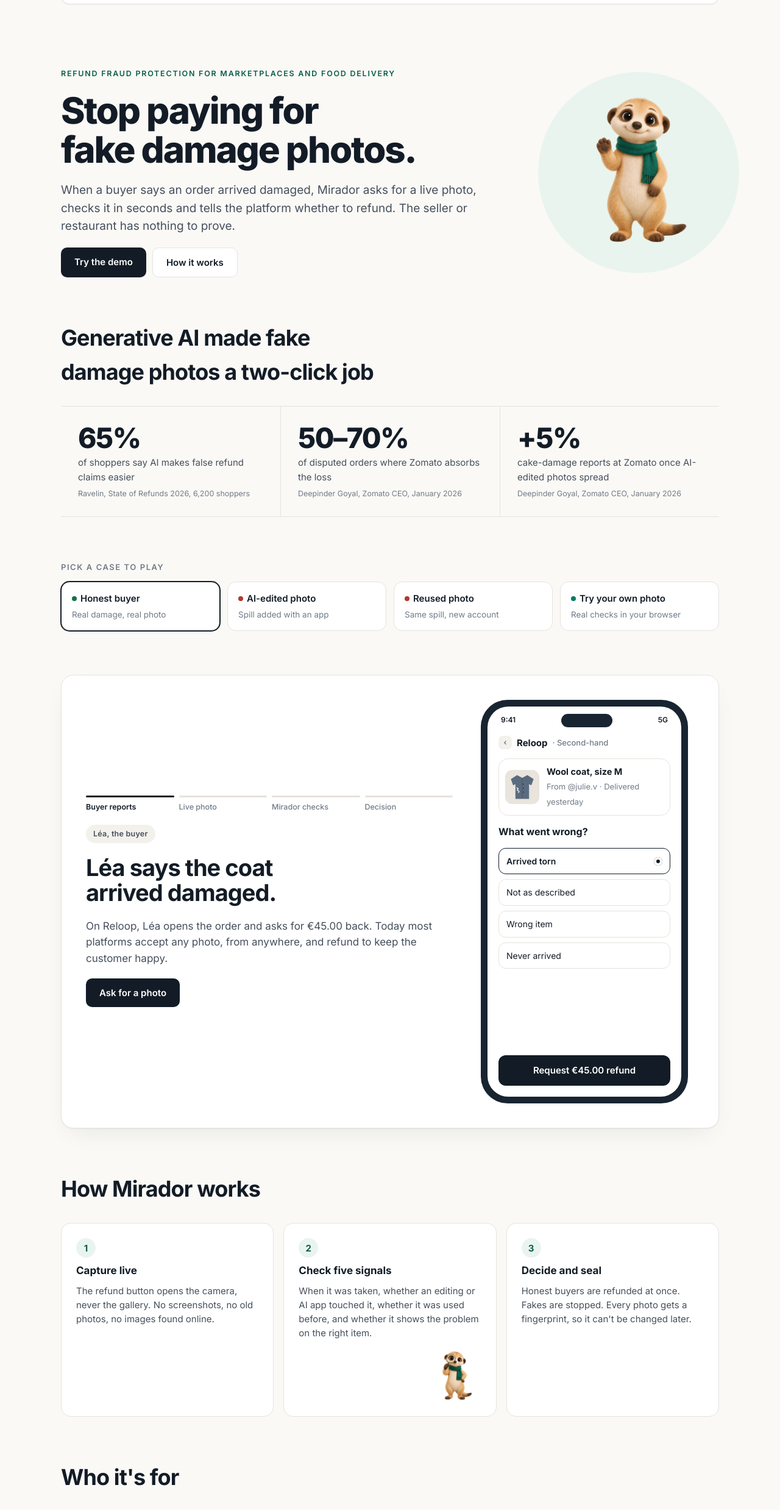
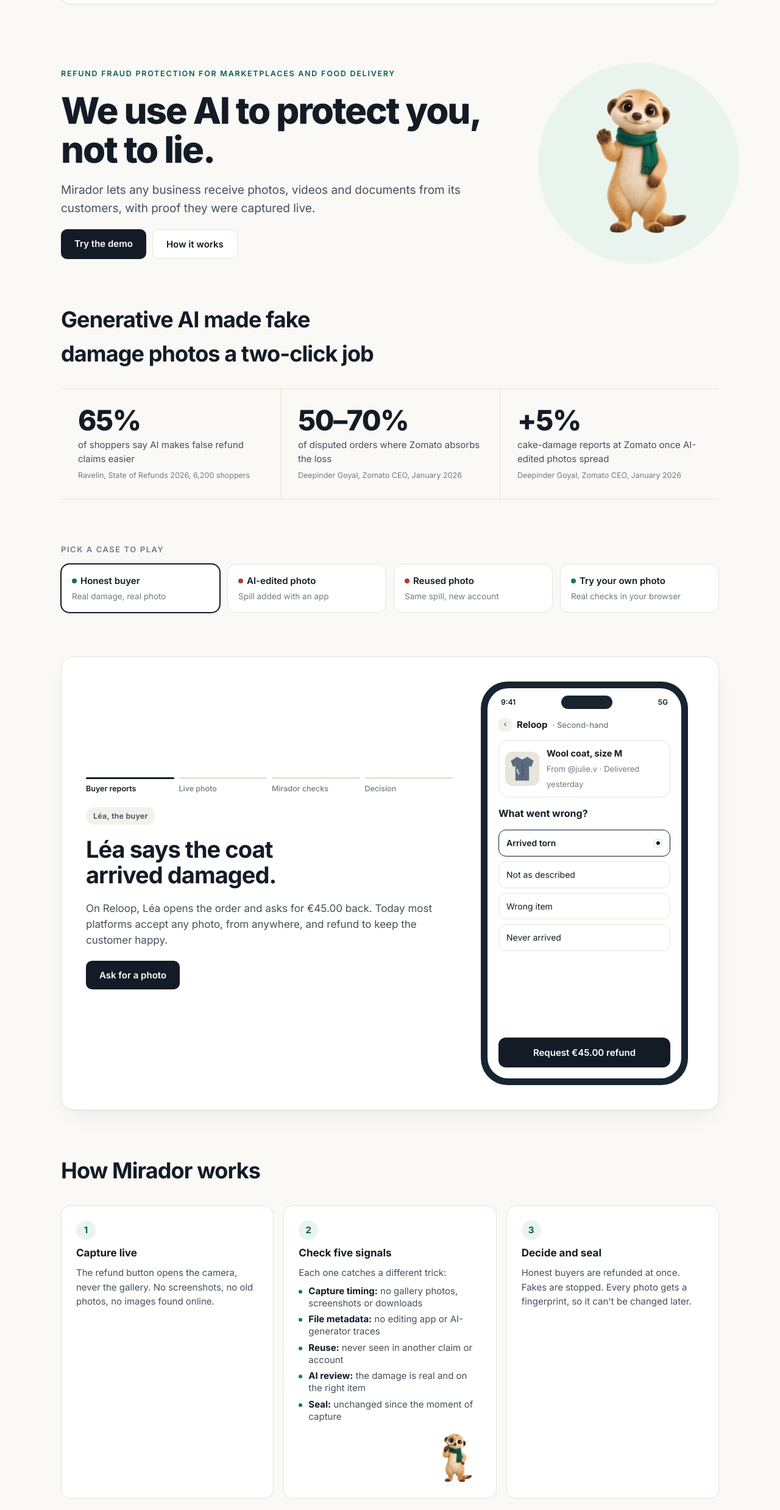
Before and after one commit to jboon-ux/Mirador, a plain HTML site: page index.html in a window 1280 px wide. Shown: the part 79-2556 px from the top of the page at 61% size. Drawn offline with Linux system fonts and the light colour scheme.

Commit message:
New AI tagline, generic live-capture pitch, precise five signals

```diff
--- a/index.html
+++ b/index.html
@@ -4,7 +4,7 @@
 <meta charset="utf-8">
 <meta name="viewport" content="width=device-width,initial-scale=1,viewport-fit=cover">
 <title>Mirador · Stop paying for fake damage photos</title>
-<meta name="description" content="Mirador asks buyers for a live photo, checks it in seconds and tells marketplaces and food-delivery apps whether to refund.">
+<meta name="description" content="Mirador lets businesses receive photos, videos and documents from their customers, with proof they were captured live.">
 <link rel="icon" type="image/png" href="assets/mascotte-face.png">
 <link rel="preconnect" href="https://fonts.googleapis.com">
 <link rel="stylesheet" href="https://fonts.googleapis.com/css2?family=Inter:wght@400;500;600;700;800&display=swap">
@@ -161,6 +161,10 @@ button{font:inherit;cursor:pointer;color:inherit}
 .s3 .n{width:32px;height:32px;border-radius:50%;background:var(--brand-soft);color:var(--brand-ink);font-weight:700;display:grid;place-items:center;font-size:15px}
 .s3 h3{font-size:17px;font-weight:700}
 .s3 p{margin:0;color:var(--body);font-size:15px}
+.sig{margin:0;padding:0;list-style:none;display:flex;flex-direction:column;gap:6px}
+.sig li{color:var(--body);font-size:15px;line-height:1.35;padding-left:16px;position:relative}
+.sig li::before{content:"";position:absolute;left:0;top:8px;width:6px;height:6px;border-radius:50%;background:var(--brand)}
+.sig li b{color:var(--ink)}
 .who-for{display:grid;grid-template-columns:1fr 1fr;gap:16px}
 @media (max-width:760px){.who-for{grid-template-columns:1fr}}
 
@@ -194,8 +198,8 @@ footer{font-size:13px;color:var(--muted);max-width:90ch;border-top:1px solid var
 
   <header class="hero"><div class="htext">
     <span class="eyebrow">Refund fraud protection for marketplaces and food delivery</span>
-    <h1>Stop paying for<br> fake damage photos.</h1>
-    <p>When a buyer says an order arrived damaged, Mirador asks for a live photo, checks it in seconds and tells the platform whether to refund. The seller or restaurant has nothing to prove.</p>
+    <h1>We use AI to protect you,<br> not to lie.</h1>
+    <p>Mirador lets any business receive photos, videos and documents from its customers, with proof they were captured live.</p>
     <div class="cta"><a class="btn" href="#demo">Try the demo</a><a class="btn light" href="#how">How it works</a></div>
   </div><div class="mascot-wrap"><img class="mascot" src="assets/mascotte-hero.png" alt="La mascotte Mirador, un suricate"></div></header>
 
@@ -222,7 +226,7 @@ footer{font-size:13px;color:var(--muted);max-width:90ch;border-top:1px solid var
     <h2 id="howTitle">How Mirador works</h2>
     <div class="steps3">
       <div class="s3"><span class="n">1</span><h3>Capture live</h3><p>The refund button opens the camera, never the gallery. No screenshots, no old photos, no images found online.</p></div>
-      <div class="s3"><span class="n">2</span><h3>Check five signals</h3><p>When it was taken, whether an editing or AI app touched it, whether it was used before, and whether it shows the problem on the right item.</p><img class="s3img" src="assets/mascotte-loupe.png" alt=""></div>
+      <div class="s3"><span class="n">2</span><h3>Check five signals</h3><p>Each one catches a different trick:</p><ul class="sig"><li><b>Capture timing:</b> no gallery photos, screenshots or downloads</li><li><b>File metadata:</b> no editing app or AI-generator traces</li><li><b>Reuse:</b> never seen in another claim or account</li><li><b>AI review:</b> the damage is real and on the right item</li><li><b>Seal:</b> unchanged since the moment of capture</li></ul><img class="s3img" src="assets/mascotte-loupe.png" alt=""></div>
       <div class="s3"><span class="n">3</span><h3>Decide and seal</h3><p>Honest buyers are refunded at once. Fakes are stopped. Every photo gets a fingerprint, so it can't be changed later.</p></div>
     </div>
   </section>
```
